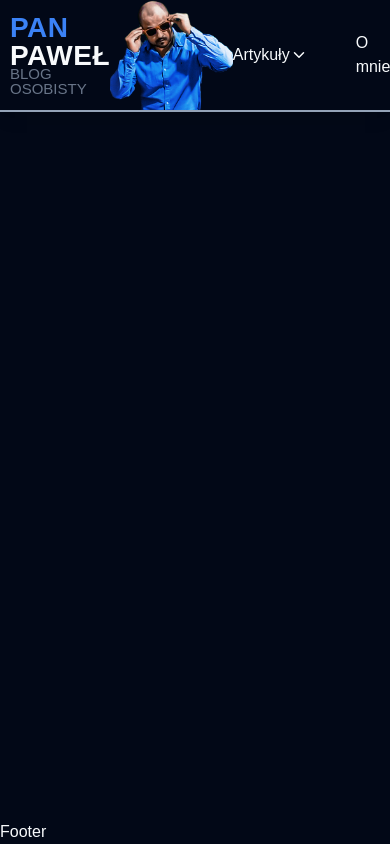
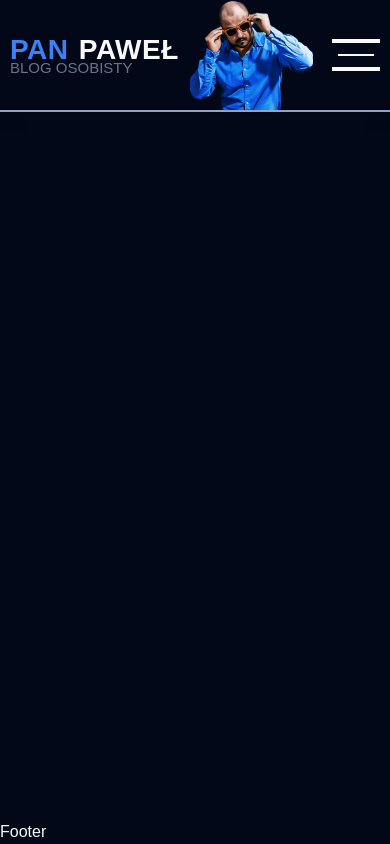
Before and after one commit to lymbf/panpawelblog, a Next.js app: page /article/1 in a window 390 px wide. Built offline with nearby package versions, Linux system fonts and the light colour scheme; no server answers; a web font is replaced by a local one.

Commit message:
added mobile navigation; responsive styling for navigation

```diff
--- a/src/components/Header/header.tsx
+++ b/src/components/Header/header.tsx
@@ -3,6 +3,7 @@ import MaxWidthWrapper from "@/components/UI/wrappers/MaxWidthWrapper";
 import Navigation from "@/components/Header/navigation";
 import Link from "next/link";
 import Image from "next/image";
+import MobileNav from "@/components/Header/mobileNav";
 
 
 export default function Header() {
@@ -14,7 +15,8 @@ export default function Header() {
                     <h5>Blog Osobisty</h5>
                 </Link>
                 <Image alt = 'Myself in glassessss' width = {385} height = {345} src='/images/me_glasses_3.png' className={'h-full w-auto'}/>
-                <Navigation/>
+                <Navigation className={'hidden sm:flex'}/>
+                <MobileNav className={'flex sm:hidden'}/>
             </MaxWidthWrapper>
         </header>
     )
--- /dev/null
+++ b/src/components/Header/mobileNav.tsx
@@ -0,0 +1,33 @@
+"use client";
+
+import React, {useState} from 'react';
+import Link from "next/link";
+
+export default function MobileNav({className}: { className?: string }) {
+    const [showDropDown, setShowDropDown] = useState<boolean>(false);
+    return (
+        <div className={`${className}`}>
+            <div onClick={(e) => {
+                setShowDropDown(true)
+            }} className='h-8 w-12 flex flex-col justify-between items-center ml-2'>
+                <div className={'w-full h-1 bg-foreground'}></div>
+                <div className={'w-3/4 h-[2px] bg-foreground'}></div>
+                <div className={'w-full h-1 bg-foreground'}></div>
+            </div>
+            {showDropDown &&
+                <>
+                    <div
+                        className={'flex flex-col items-center justify-center bg-opacity-95 fixed top-0 left-0 h-1/2 bg-background w-full z-40 animate-in fade-in-10 slide-in-from-top-5'}>
+                        <Link href={'/articles'} onClick={()=>{setShowDropDown(false)}} className={'hover:opacity-70 my-4 uppercase font-bold text-2xl tracking-wider'}>Artykuły</Link>
+                        <Link href={'/about'}  onClick={()=>{setShowDropDown(false)}} className={'hover:opacity-70 my-4 uppercase font-bold text-2xl tracking-wider'}>O mnie</Link>
+                    </div>
+                    <div className={'w-full h-full bg-black bg-opacity-80 z-20 fixed top-0 left-0'}
+                        onClick = {(e)=>{setShowDropDown(false)}}
+                    >
+                    </div>
+                </>
+
+            }
+        </div>
+    )
+}
--- a/src/components/Header/navigation.tsx
+++ b/src/components/Header/navigation.tsx
@@ -7,10 +7,10 @@ import {cn} from "@/lib/utils";
 
 
 
-export default function Navigation() {
+export default function Navigation({className}:{className?:string}) {
     const [dropActive, setDropActive] = useState<boolean>(false)
     return (
-        <ul className = 'flex flex-row font-medium text-foreground' >
+        <ul className = {`flex flex-row font-medium text-foreground ${className}`} >
             <Link href={'/'} className={'flex items-center mr-12 hover:opacity-70'}
                   onMouseEnter={()=>{setDropActive(!dropActive)}}
                   onMouseLeave={()=>{setDropActive(!dropActive)}}
```
